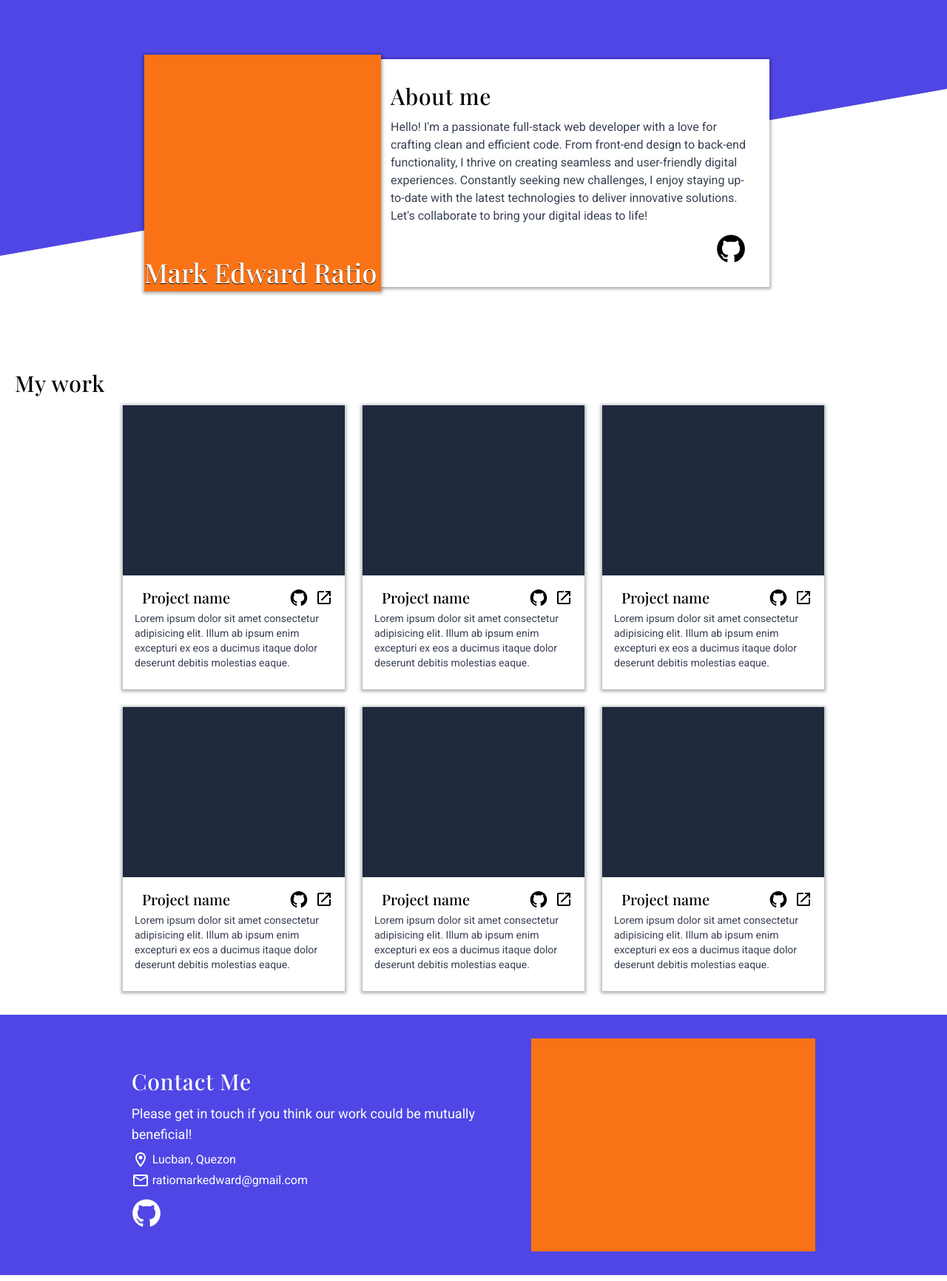
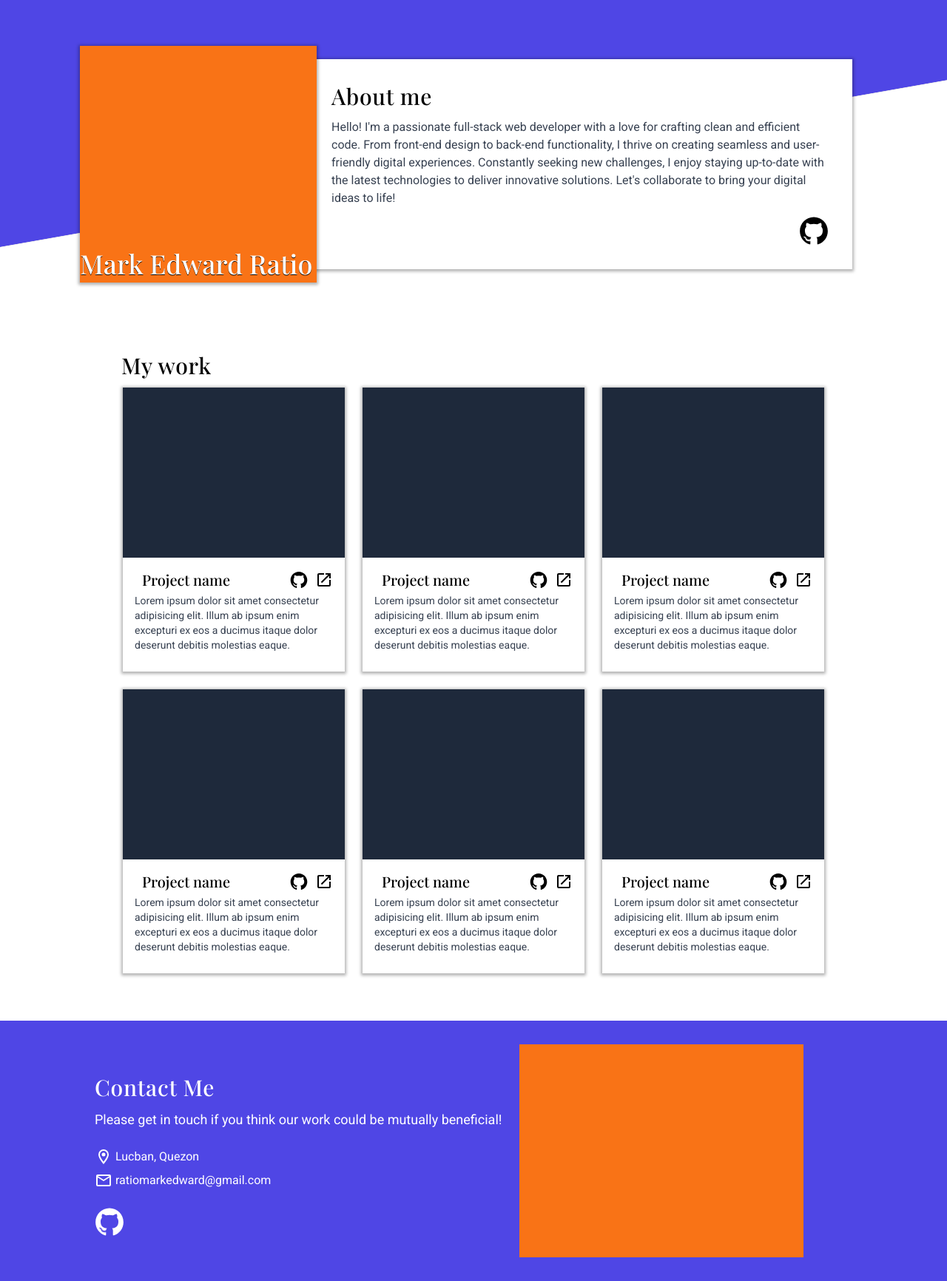
Before and after one commit to MERatio/portfolio, a website built with webpack: page src/index.html in a window 1280 px wide. Shown: the whole page at 74% size. Built offline with nearby package versions, Linux system fonts and the light colour scheme.

Commit message:
Update, and refactor styles

```diff
--- a/src/index.html
+++ b/src/index.html
@@ -48,16 +48,17 @@
       </symbol>
     </svg>
     <main>
-      <header class="slant-gradient mb-8 px-5 pt-5 md:pt-28 lg:py-20">
+      <header class="slant-gradient mb-8 px-5 pt-5 md:pt-40 lg:px-24 lg:py-20">
+        <div class="container mx-auto max-w-screen-lg">
           <div
-          class="md:main-shadow mx-auto w-72 max-w-full md:relative md:h-[435px] md:w-[500px] md:bg-white md:p-8 lg:h-auto lg:w-[50rem] lg:pl-72"
+            class="md:main-shadow md:relative md:mx-auto md:h-[340px] md:w-[554px] md:bg-white md:p-8 lg:h-auto lg:w-auto lg:pl-80"
           >
             <div
-            class="main-shadow relative mx-auto mb-6 h-[22.5rem] w-64 max-w-full bg-orange-500 md:absolute md:left-[-11%] md:top-[-18%] md:mb-0 md:h-72 md:w-72 lg:left-[-45px] lg:top-1/2 lg:h-80 lg:w-80 lg:-translate-y-1/2"
+              class="main-shadow relative mx-auto mb-6 h-[22.5rem] w-64 max-w-full bg-orange-500 md:absolute md:left-[-5%] md:top-[-36%] md:mb-0 md:h-72 md:w-72 lg:left-[-20px] lg:top-1/2 lg:h-80 lg:w-80 lg:-translate-y-1/2"
             >
               <!-- <img src="" alt=""> -->
               <h1
-              class="playfair-display-font text-shadow absolute bottom-0.5 left-1.5 text-4xl text-white md:bottom-[initial] md:left-[initial] md:right-[-92%] md:top-[5%] lg:bottom-1.5 lg:right-[initial] lg:top-[initial] lg:text-center"
+                class="playfair-display-font text-shadow absolute bottom-0.5 left-1.5 text-4xl text-white md:bottom-[initial] md:left-[initial] md:right-[-92%] md:top-[15%] lg:bottom-1.5 lg:right-[initial] lg:top-[initial] lg:text-center"
               >
                 Mark Edward Ratio
               </h1>
@@ -66,14 +67,14 @@
             <h2 class="playfair-display-font section-heading">About me</h2>
             <p class="mb-3 text-gray-700">
               Hello! I'm a passionate full-stack web developer with a love for
-            crafting clean and efficient code. From front-end design to back-end
-            functionality, I thrive on creating seamless and user-friendly
-            digital experiences. Constantly seeking new challenges, I enjoy
-            staying up-to-date with the latest technologies to deliver
-            innovative solutions. Let's collaborate to bring your digital ideas
-            to life!
+              crafting clean and efficient code. From front-end design to
+              back-end functionality, I thrive on creating seamless and
+              user-friendly digital experiences. Constantly seeking new
+              challenges, I enjoy staying up-to-date with the latest
+              technologies to deliver innovative solutions. Let's collaborate to
+              bring your digital ideas to life!
             </p>
-          <ul class="m-0 flex justify-center lg:justify-end">
+            <ul class="flex justify-center lg:justify-end">
               <li>
                 <a
                   href="https://github.com/MERatio"
@@ -88,9 +89,12 @@
               </li>
             </ul>
           </div>
+        </div>
       </header>
-      <section class="mb-8 px-5">
-        <h2 class="playfair-display-font section-heading">My work</h2>
+      <section class="container mx-auto mb-8 max-w-screen-lg px-5 lg:mb-16">
+        <h2 class="playfair-display-font section-heading lg:ml-4">
+          My work
+        </h2>
         <ul class="work-list">
           <li class="work-item">
             <div class="bg-slate-800">
@@ -353,29 +357,27 @@
         </ul>
       </section>
     </main>
-    <footer class="bg-main p-5 text-white md:py-8">
-      <div
-        class="mx-auto w-72 max-w-full md:flex md:w-auto md:justify-center md:gap-6"
-      >
-        <div class="md:mt-10 lg:w-5/12">
+    <footer class="bg-main p-5 text-white md:px-16 md:py-8 lg:px-24">
+      <div class="container mx-auto max-w-screen-lg md:flex md:gap-6">
+        <div class="md:mt-10">
           <h2 class="playfair-display-font section-heading">Contact Me</h2>
-          <p class="m-0 mb-2 text-lg">
+          <p class="mb-6 text-lg">
             Please get in touch if you think our work could be mutually
             beneficial!
           </p>
-          <div class="mb-1 flex gap-1">
+          <div class="mb-2 flex gap-1">
             <svg class="svg svg-sm fill-white">
               <use xlink:href="#map-marker-outline" />
             </svg>
             <p>Lucban, Quezon</p>
           </div>
-          <div class="mb-3 flex gap-1">
+          <div class="mb-6 flex gap-1">
             <svg class="svg svg-sm fill-white">
               <use xlink:href="#email-outline" />
             </svg>
             <p>ratiomarkedward@gmail.com</p>
           </div>
-          <ul class="mb-3 flex justify-center md:mb-0 lg:justify-start">
+          <ul class="mb-6 flex justify-center md:mb-0 lg:justify-start">
             <li>
               <a
                 href="https://github.com/MERatio"
@@ -391,7 +393,7 @@
           </ul>
         </div>
         <div
-          class="h-80 w-72 max-w-full shrink-0 bg-orange-500 lg:h-72 lg:w-96"
+          class="mx-auto h-80 w-72 max-w-full shrink-0 bg-orange-500 md:mx-0 lg:h-72 lg:w-96"
         >
           <!-- <img src="" alt="My photo"> -->
         </div>
```
Lines whose indentation alone changed are shown as unchanged.
